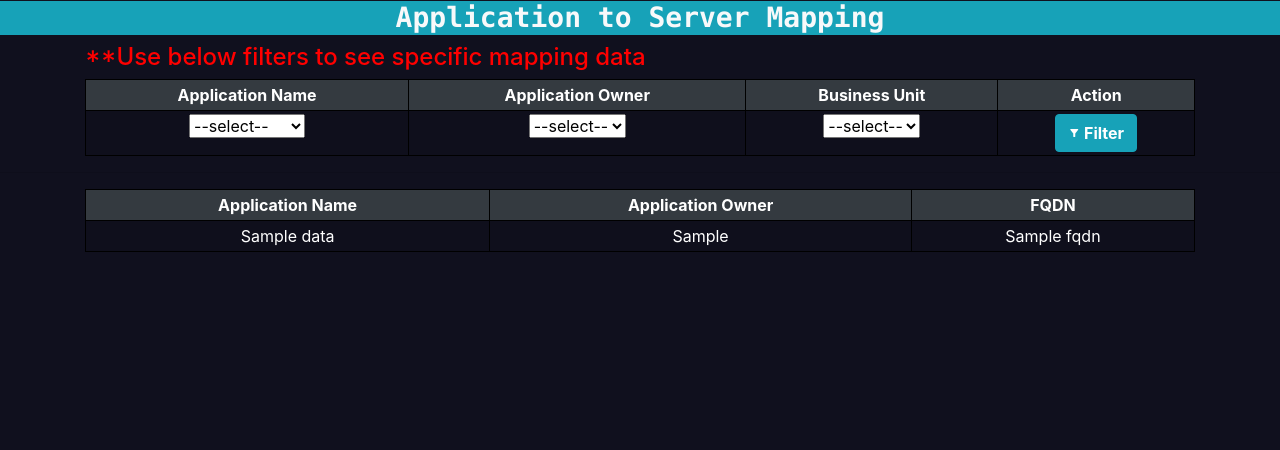
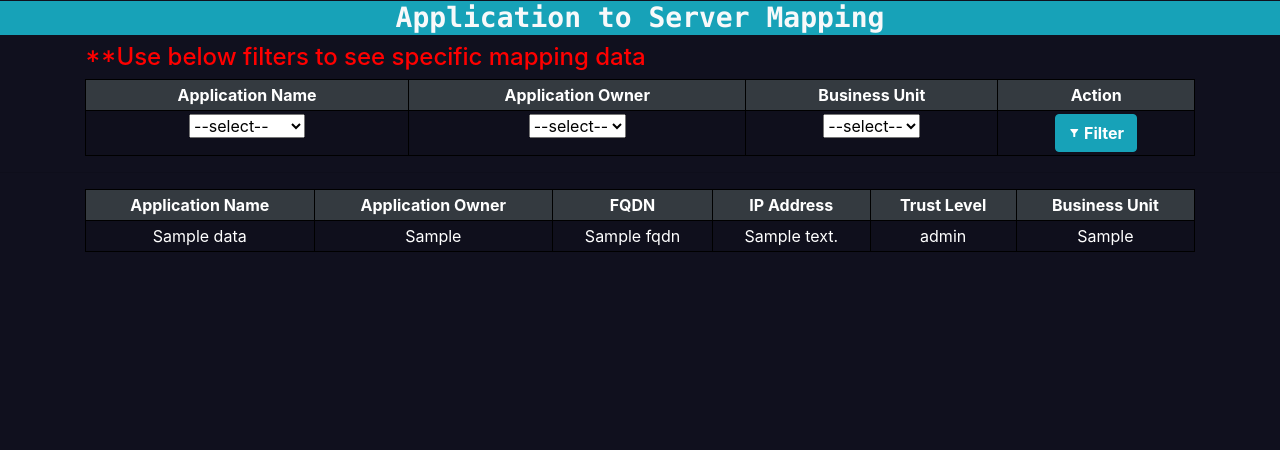
Before and after one commit to kundua1/POC-CRQ-Intelligence, a Django app: template crq_project/crq_app/templates/crq_app/app_server_mapping.html in a window 1280 px wide. Shown: the part 56-506 px from the top of the page. Run offline with Django 5.2, Linux system fonts and the light colour scheme; the template is opened without the code that fills it: most values are stand-ins (such as "Sample title", 1, 10 or a date in 2020); some libraries are stand-ins or nearby versions.

Commit message:
mapping addition

```diff
--- a/crq_project/crq_app/templates/crq_app/app_server_mapping.html
+++ b/crq_project/crq_app/templates/crq_app/app_server_mapping.html
@@ -105,6 +105,9 @@
                             <th style="text-align: center; border: 1px solid black; padding: 3px;">Application Name</th>
                             <th style="text-align: center; border: 1px solid black; padding: 3px;">Application Owner</th>
                             <th style="text-align: center; border: 1px solid black; padding: 3px;">FQDN</th>
+                            <th style="text-align: center; border: 1px solid black; padding: 3px;">IP Address</th>
+                            <th style="text-align: center; border: 1px solid black; padding: 3px;">Trust Level</th>
+                            <th style="text-align: center; border: 1px solid black; padding: 3px;">Business Unit</th>
                         </tr>
                     </thead>
                     <tbody>
@@ -118,6 +121,15 @@
                                 </td>
                                 <td style="text-align: center; border: 1px solid black; padding: 3px; color: white;">
                                     {{ data.FQDN }}
+                                </td>
+                                <td style="text-align: center; border: 1px solid black; padding: 3px; color: white;">
+                                    {{ data.IP_Address }}
+                                </td>
+                                <td style="text-align: center; border: 1px solid black; padding: 3px; color: white;">
+                                    {{ data.Trust_Level }}
+                                </td>
+                                <td style="text-align: center; border: 1px solid black; padding: 3px; color: white;">
+                                    {{ data.Business_Unit }}
                                 </td>
                             </tr>
                         {% endfor %}
```
